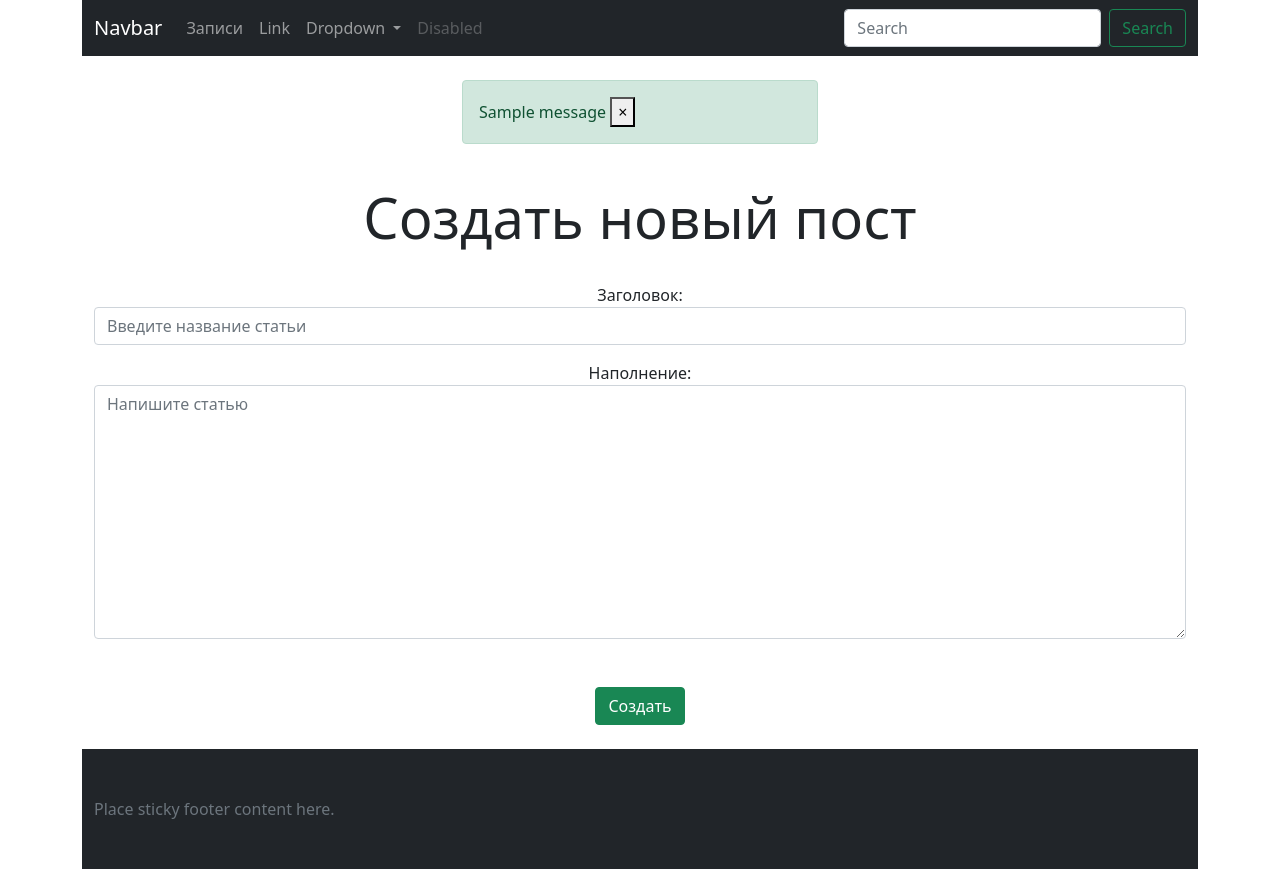
After one commit to YevhenMix/blog, a Django app: page /articles/create_post/ in a window 1280 px wide. The commit adds this page. Run offline with Django 3.2, Linux system fonts and the light colour scheme; tables that the repository leaves empty hold one stand-in row (values such as "Sample post"); one stand-in notice (Sample message) is shown.

Commit message:
Добавлен просмотр и создание постов

```diff
--- /dev/null
+++ b/src/articles/forms.py
@@ -0,0 +1,15 @@
+from django import forms
+from .models import Article
+
+
+class ArticleForm(forms.ModelForm):
+    name = forms.CharField(label='Заголовок',
+                           widget=forms.TextInput(attrs={'class': 'form-control',
+                                                         'placeholder': 'Введите название статьи'}))
+    text = forms.CharField(label='Наполнение',
+                           widget=forms.Textarea(attrs={'class': 'form-control',
+                                                        'placeholder': 'Напишите статью'}))
+
+    class Meta:
+        model = Article
+        fields = ('name', 'text',)
--- /dev/null
+++ b/src/articles/templates/articles/create.html
@@ -0,0 +1,18 @@
+{% extends "base.html" %}
+
+{% block title %} Созадть статью {% endblock %}
+
+
+{% block content %}
+
+<h1 class="display-4 text-center">Создать новый пост</h1>
+<div class="row mx-auto text-center">
+    <div class='col-md-12 mx-auto'>
+        <form action="" method="post"> {% csrf_token %}
+            <div class="my-4">{{form.as_p}}</div>
+            <input class="btn btn-success my-4" type="submit" value="Создать">
+        </form>
+    </div>
+</div>
+
+{% endblock %}
--- a/src/articles/templates/articles/home.html
+++ b/src/articles/templates/articles/home.html
@@ -14,7 +14,7 @@
               </div>
               <div class="card-body">
                 <h5 class="card-title">{{article.text}}</h5>
-                <a href="#" class="btn btn-primary">Go somewhere</a>
+                <a href="{% url 'articles:detail' pk=article.id %}" class="btn btn-primary">Читать полностью</a>
               </div>
               <div class="card-footer text-muted">
                   {{article.create_date}}
@@ -32,6 +32,10 @@
               {% endfor %}
           </div>
         </div>
+        <div class="text-center">
+            <a href="{% url 'articles:create' %}" class="btn btn-outline-dark">Создать новый пост</a>
+        </div>
+
     </div>
 </div>
 
--- a/src/articles/urls.py
+++ b/src/articles/urls.py
@@ -1,9 +1,11 @@
 from django.urls import path
-from .views import hello
+from .views import hello, ArticleCreateView, ArticleDetailView
 
 app_name = 'articles'
 
 
 urlpatterns = [
-    path('', hello, name='home')
+    path('', hello, name='home'),
+    path('create_post/', ArticleCreateView.as_view(), name='create'),
+    path('detail_post/<int:pk>', ArticleDetailView.as_view(), name='detail'),
 ]
--- a/src/articles/views.py
+++ b/src/articles/views.py
@@ -1,10 +1,29 @@
+from django.contrib.messages.views import SuccessMessageMixin
 from django.shortcuts import render
+from django.urls import reverse_lazy
+from django.views.generic import CreateView, DetailView
 
+from articles.forms import ArticleForm
 from articles.models import Article
 
 
 def hello(request):
     articles = Article.objects.all()
-    top_5 = articles[:6][::-1]
+    max_s = len(articles) - 6
+    top_5 = articles[max_s:][::-1]
     context = {'articles': articles, 'top_articles': top_5}
     return render(request, 'articles/home.html', context)
+
+
+class ArticleCreateView(SuccessMessageMixin, CreateView):
+    model = Article
+    form_class = ArticleForm
+    template_name = 'articles/create.html'
+    success_url = reverse_lazy('main')
+    success_message = 'Пост успешно создан!'
+
+
+class ArticleDetailView(DetailView):
+    queryset = Article.objects.all()
+    template_name = 'articles/detail.html'
+    context_object_name = 'article'
--- a/src/templates/base.html
+++ b/src/templates/base.html
@@ -64,6 +64,35 @@
 </div>
 
 
+{% if messages %}
+  <div class="container my-4">
+     <div class="row">
+       <div class="col-md-4 mx-auto">
+         {% if messages %}
+         {% for message in messages %}
+         {% if message.level == DEFAULT_MESSAGE_LEVELS.ERROR %}
+           <div class="alert alert-danger messages">
+             <span {% if message.tags %} class="{{ message.tags }}"{% endif %}>{{ message }}</span>
+             <button type="button" class="close" data-dismiss="alert" aria-label="Close">
+              <span aria-hidden="true">&times;</span>
+             </button>
+           </div>
+         {%else %}
+           <div class="alert alert-success messages">
+             <span {% if message.tags %} class="{{ message.tags }}"{% endif %}>{{ message }}</span>
+             <button type="button" class="close" data-dismiss="alert" aria-label="Close">
+               <span aria-hidden="true">&times;</span>
+             </button>
+           </div>
+         {% endif %}
+         {% endfor %}
+         {% endif %}
+     </div>
+   </div>
+  </div>
+{% endif %}
+
+
 
 
 <div class="container">
```
Also changed, not shown: src/articles/templates/articles/detail.html (added, +22 -0 lines).
